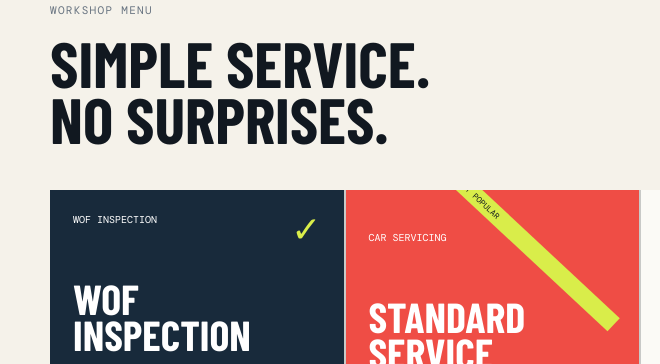
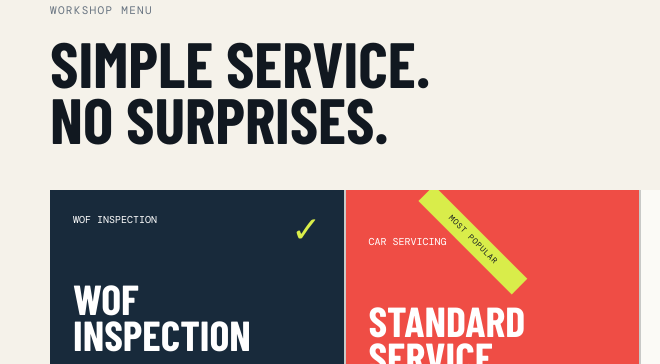
Before and after one commit to jingtingshao/deane-auto-repairs, a website: page index.html in a window 1280 px wide. Shown: the part 937-1301 px from the top of the page, 0-660 px from the left. Drawn offline with nearby package versions, Linux system fonts and the light colour scheme; a web font is replaced by a local one.

Commit message:
Center the Most Popular ribbon text on the Standard service card.
Co-authored-by: Cursor <cursoragent@cursor.com>

```diff
--- a/index.html
+++ b/index.html
@@ -14,7 +14,7 @@
       href="https://fonts.googleapis.com/css2?family=Barlow+Condensed:wght@600;700;800&family=DM+Mono:wght@400;500&family=Kaushan+Script&family=Source+Sans+3:wght@400;500;600;700&display=swap"
       rel="stylesheet"
     />
-    <link rel="stylesheet" href="styles.css?v=20260831c" />
+    <link rel="stylesheet" href="styles.css?v=20260831d" />
     <script type="application/ld+json">
       {
         "@context": "https://schema.org",
--- a/styles.css
+++ b/styles.css
@@ -509,14 +509,19 @@ p {
 
 .tag {
   position: absolute;
-  top: 18px;
-  right: -30px;
+  top: 16px;
+  right: -38px;
   z-index: 2;
-  padding: 4px 33px;
+  width: 132px;
+  padding: 6px 0;
   background: var(--lime);
   color: var(--ink);
-  font: 8px var(--mono);
-  transform: rotate(43deg);
+  font: 8px / 1.2 var(--mono);
+  letter-spacing: 0.08em;
+  text-align: center;
+  white-space: nowrap;
+  transform: rotate(45deg);
+  transform-origin: center;
 }
 
 .services-aside {
```
